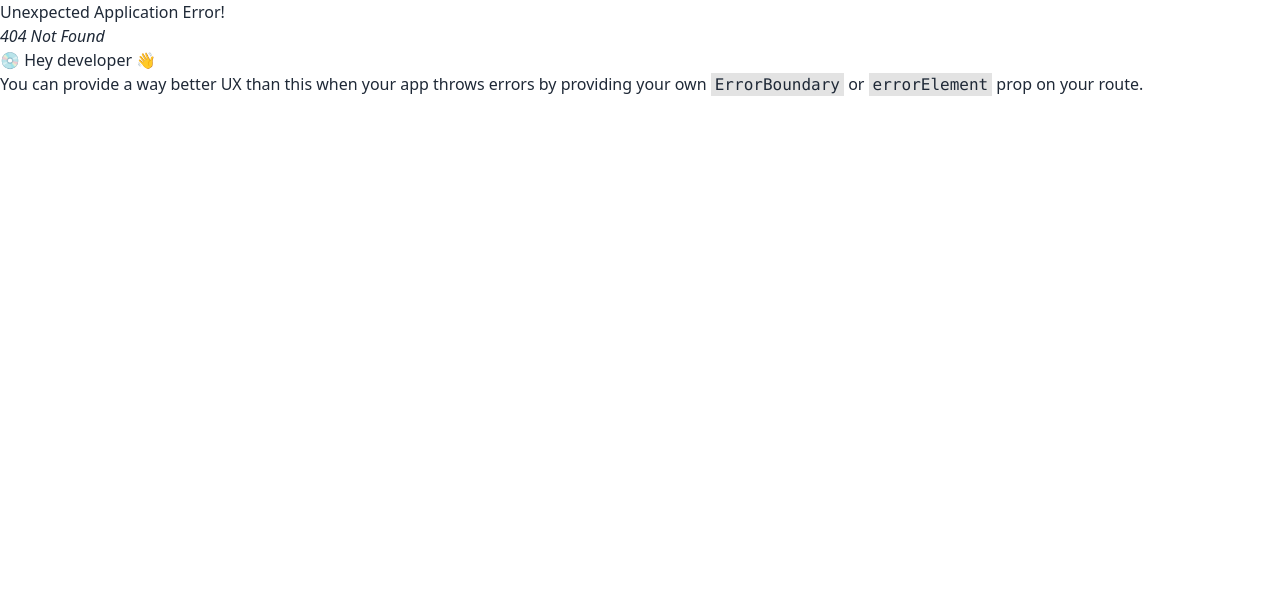
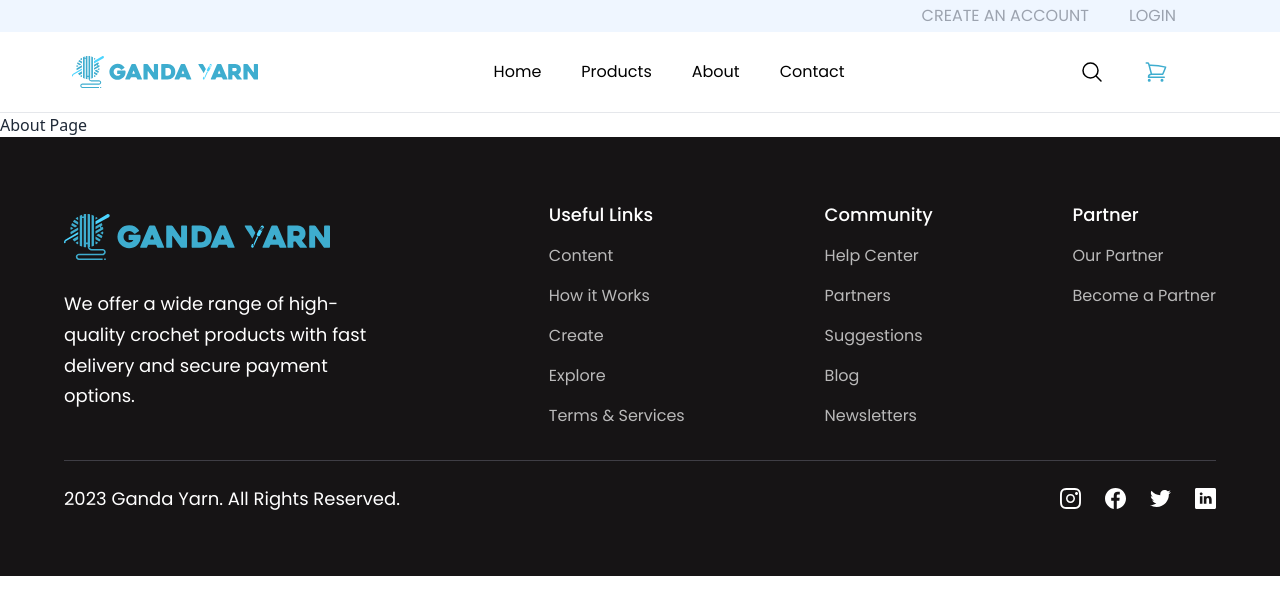
Before and after one commit to yshaaang/ganda-yarn, a React (Vite) app: page /about in a window 1280 px wide. Before the commit this address had no page. Shown: the top 614 px of the page. Built offline with nearby package versions, Linux system fonts and the light colour scheme.

Commit message:
Multiple Pages

```diff
--- a/src/App.jsx
+++ b/src/App.jsx
@@ -1,15 +1,20 @@
-import styles from './style';
-import {
-  SiteHeader,
-  Navbar,
-  Hero,
-  Services,
-  Footer,
-  Featured,
-} from './components';
+import Layout from './Layout';
+import { Home, About, Contact, Products } from './pages';
+import { Routes, Route } from 'react-router-dom';
 
 const App = () => (
-  <div className='bg-[#dbf1fe] w-full overflow-hidden'>
+  <div>
+    <Routes>
+      <Route path='/' element={<Layout />}>
+        <Route index element={<Home />} />
+        <Route path='products' element={<Products />} />
+        <Route path='about' element={<About />} />
+        <Route path='contact' element={<Contact />} />
+      </Route>
+    </Routes>
+  </div>
+
+  /*<div className='bg-[#dbf1fe] w-full overflow-hidden'>
     <div className='bg-[#eff6ff] w-full overflow-hidden'>
       <div className={styles.paddingX}>
         <div className={styles.flexStart}>
@@ -65,7 +70,7 @@ const App = () => (
         </div>
       </div>
     </div>
-  </div>
+              </div>  */
 );
 
 export default App;
--- /dev/null
+++ b/src/Layout.jsx
@@ -0,0 +1,47 @@
+import React from 'react';
+import styles from './style';
+import { Outlet } from 'react-router-dom';
+import { SiteHeader, Navbar, Footer } from './components';
+
+const Layout = () => {
+  return (
+    <div>
+      <div className='bg-[#dbf1fe] w-full overflow-hidden'>
+        <div className='bg-[#eff6ff] w-full overflow-hidden'>
+          <div className={styles.paddingX}>
+            <div className={styles.flexStart}>
+              <div className={styles.boxWidth}>
+                <SiteHeader />
+              </div>
+            </div>
+          </div>
+        </div>
+
+        <div className='bg-[#ffffff] w-full overflow-hidden'>
+          <div className={styles.paddingX}>
+            <div className={styles.flexCenter}>
+              <div className={styles.boxWidth}>
+                <Navbar />
+              </div>
+            </div>
+          </div>
+        </div>
+      </div>
+
+      <hr />
+      <Outlet />
+
+      <div className='bg-[#161415] w-full overflow-hidden'>
+        <div className={styles.paddingX}>
+          <div className={styles.flexStart}>
+            <div className={styles.boxWidth}>
+              <Footer />
+            </div>
+          </div>
+        </div>
+      </div>
+    </div>
+  );
+};
+
+export default Layout;
--- a/src/components/Navbar.jsx
+++ b/src/components/Navbar.jsx
@@ -1,6 +1,7 @@
 import { useState } from 'react';
 import { close, logo, menu } from '../assets';
 import { navLinks } from '../constants';
+import { Link } from 'react-router-dom';
 
 const Navbar = () => {
   const [toggle, setToggle] = useState(false);
@@ -16,7 +17,7 @@ const Navbar = () => {
               index === navLinks.length - 1 ? 'mr-0' : 'mr-10'
             }`}
           >
-            <a href={'#${nav.id}'}>{nav.title}</a>
+            <Link to={`/${nav.path}`}>{nav.title}</Link>
           </li>
         ))}
       </ul>
@@ -114,7 +115,7 @@ const Navbar = () => {
                   index === navLinks.length - 1 ? 'mr-0' : 'mb-4'
                 }`}
               >
-                <a href={'#${nav.id}'}>{nav.title}</a>
+                <Link to={`/${nav.path}`}>{nav.title}</Link>
               </li>
             ))}
           </ul>
--- a/src/components/Services.jsx
+++ b/src/components/Services.jsx
@@ -16,32 +16,36 @@ const Services = () => (
     </div>
 
     <div className='grid grid-cols-1 md:grid-cols-2 lg:grid-cols-3 gap-4'>
-      <div class='card h-65 w-64 shadow-md rounded-xl mr-7 mb-7 border border-[#d9d9d9]'>
-        <figure class='px-10 pt-10'>
+      <div className='card h-65 w-64 shadow-md rounded-xl mr-7 mb-7 border border-[#d9d9d9]'>
+        <figure className='px-10 pt-10'>
           <img src={fastdelivery} alt='Fast-Delivery' />
         </figure>
-        <div class='card-body items-center text-center'>
-          <h2 class='card-title text-[#3EADCF] font-bold'>Fast Delivery</h2>
+        <div className='card-body items-center text-center'>
+          <h2 className='card-title text-[#3EADCF] font-bold'>Fast Delivery</h2>
           <p>Fast Delivery for your orders.</p>
         </div>
       </div>
 
-      <div class='card h-65 w-64 shadow-md rounded-xl mr-7 mb-7 border border-[#d9d9d9]'>
-        <figure class='px-10 pt-10'>
+      <div className='card h-65 w-64 shadow-md rounded-xl mr-7 mb-7 border border-[#d9d9d9]'>
+        <figure className='px-10 pt-10'>
           <img src={securedpayment} alt='Secured-Payment' />
         </figure>
-        <div class='card-body items-center text-center'>
-          <h2 class='card-title text-[#3EADCF] font-bold'>Secured Payment</h2>
+        <div className='card-body items-center text-center'>
+          <h2 className='card-title text-[#3EADCF] font-bold'>
+            Secured Payment
+          </h2>
           <p>We accept different modes of payment</p>
         </div>
       </div>
 
-      <div class='card h-65 w-64 shadow-md rounded-xl mr-7 mb-7 border border-[#d9d9d9]'>
-        <figure class='px-10 pt-10'>
+      <div className='card h-65 w-64 shadow-md rounded-xl mr-7 mb-7 border border-[#d9d9d9]'>
+        <figure className='px-10 pt-10'>
           <img src={moneyguarantee} alt='Money-Guarantee' />
         </figure>
-        <div class='card-body items-center text-center'>
-          <h2 class='card-title text-[#3EADCF] font-bold'>Money Guarantee</h2>
+        <div className='card-body items-center text-center'>
+          <h2 className='card-title text-[#3EADCF] font-bold'>
+            Money Guarantee
+          </h2>
           <p>30 days money back</p>
         </div>
       </div>
--- a/src/constants/index.js
+++ b/src/constants/index.js
@@ -29,18 +29,22 @@ export const headLinks = [
 export const navLinks = [
   {
     id: 'home',
+    path: '',
     title: 'Home',
   },
   {
     id: 'products',
+    path: 'products',
     title: 'Products',
   },
   {
     id: 'about',
+    path: 'about',
     title: 'About',
   },
   {
     id: 'contact',
+    path: 'contact',
     title: 'Contact',
   },
 ];
--- a/src/main.jsx
+++ b/src/main.jsx
@@ -1,7 +1,11 @@
 import React from 'react';
 import ReactDOM from 'react-dom/client';
 import App from './App';
-import { createBrowserRouter, RouterProvider } from 'react-router-dom';
+import {
+  createBrowserRouter,
+  RouterProvider,
+  BrowserRouter,
+} from 'react-router-dom';
 import './index.css';
 
 const router = createBrowserRouter([
@@ -13,6 +17,9 @@ const router = createBrowserRouter([
 
 ReactDOM.createRoot(document.getElementById('root')).render(
   <React.StrictMode>
-    <RouterProvider router={router} />
+    <BrowserRouter>
+      {/* <RouterProvider router={router} /> */}
+      <App />
+    </BrowserRouter>
   </React.StrictMode>
 );
--- a/src/pages/About.jsx
+++ b/src/pages/About.jsx
@@ -4,7 +4,6 @@ import { Navbar } from '../components';
 const About = () => {
   return (
     <div>
-      <Navbar></Navbar>
       <div>About Page</div>
     </div>
   );
--- a/src/pages/Contact.jsx
+++ b/src/pages/Contact.jsx
@@ -1,4 +1,5 @@
 import React from 'react';
+import { Routes, Route, Outlet, Link } from 'react-router-dom';
 
 const Contact = () => {
   return <div>Contact</div>;
--- /dev/null
+++ b/src/pages/Home.jsx
@@ -0,0 +1,36 @@
+import styles from '../style';
+import { Hero, Services, Featured } from '../components';
+
+const Home = () => {
+  return (
+    <div className='bg-[#dbf1fe] w-full overflow-hidden'>
+      <div className={styles.flexStart}>
+        <div className={styles.boxWidth}>
+          <Hero />
+        </div>
+      </div>
+
+      <div className='bg-[#ffffff] w-full overflow-hidden'>
+        <div className={styles.paddingX}>
+          <div className={styles.flexStart}>
+            <div className={styles.boxWidth}>
+              <Services />
+            </div>
+          </div>
+        </div>
+      </div>
+
+      <div className='bg-[#ffffff] w-full overflow-hidden'>
+        <div className={styles.paddingX}>
+          <div className={styles.flexStart}>
+            <div className={styles.boxWidth}>
+              <Featured />
+            </div>
+          </div>
+        </div>
+      </div>
+    </div>
+  );
+};
+
+export default Home;
--- a/src/pages/Products.jsx
+++ b/src/pages/Products.jsx
@@ -1,39 +1,7 @@
-import styles from './style';
-import { SiteHeader, Navbar, Footer } from './components';
-import { Products } from '.';
+import React from 'react';
 
-const Products = () => (
-  <div className='bg-[#dbf1fe] w-full overflow-hidden'>
-    <div className='bg-[#eff6ff] w-full overflow-hidden'>
-      <div className={styles.paddingX}>
-        <div className={styles.flexStart}>
-          <div className={styles.boxWidth}>
-            <SiteHeader />
-          </div>
-        </div>
-      </div>
-    </div>
-
-    <div className='bg-[#ffffff] w-full overflow-hidden'>
-      <div className={styles.paddingX}>
-        <div className={styles.flexCenter}>
-          <div className={styles.boxWidth}>
-            <Navbar />
-          </div>
-        </div>
-      </div>
-    </div>
-
-    <div className='bg-[#161415] w-full overflow-hidden'>
-      <div className={styles.paddingX}>
-        <div className={styles.flexStart}>
-          <div className={styles.boxWidth}>
-            <Footer />
-          </div>
-        </div>
-      </div>
-    </div>
-  </div>
-);
+const Products = () => {
+  return <div>Products</div>;
+};
 
 export default Products;
--- a/src/pages/index.js
+++ b/src/pages/index.js
@@ -1,5 +1,6 @@
+import Home from './Home';
 import Products from './Products';
 import About from './About';
 import Contact from './Contact';
 
-export { Products, About, Contact };
+export { Home, Products, About, Contact };
```
